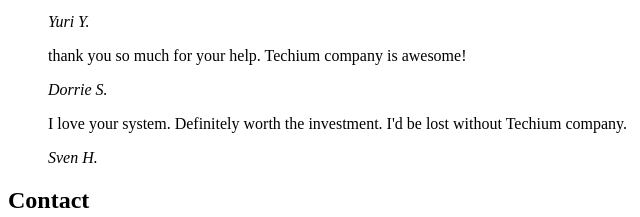
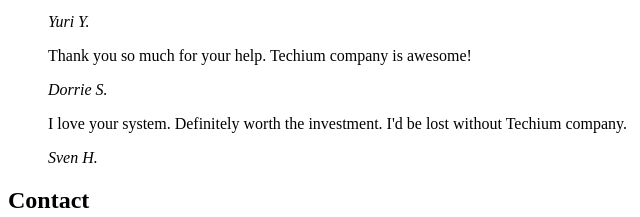
Before and after one commit to amaalyy/holbertonschool-web_front_end, a plain HTML site: page html_advanced/29-index.html in a window 1280 px wide. Shown: the part 1797-2014 px from the top of the page, 0-640 px from the left. Drawn offline with Linux system fonts and the light colour scheme.

Commit message:
Client quotes

```diff
--- a/html_advanced/29-index.html
+++ b/html_advanced/29-index.html
@@ -177,7 +177,7 @@
             <article>
               <blockquote>
                 <p>
-                  thank you so much for your help. Techium company is awesome!
+                  Thank you so much for your help. Techium company is awesome!
                 </p>
                 <cite>Dorrie S.</cite>
               </blockquote>
```
